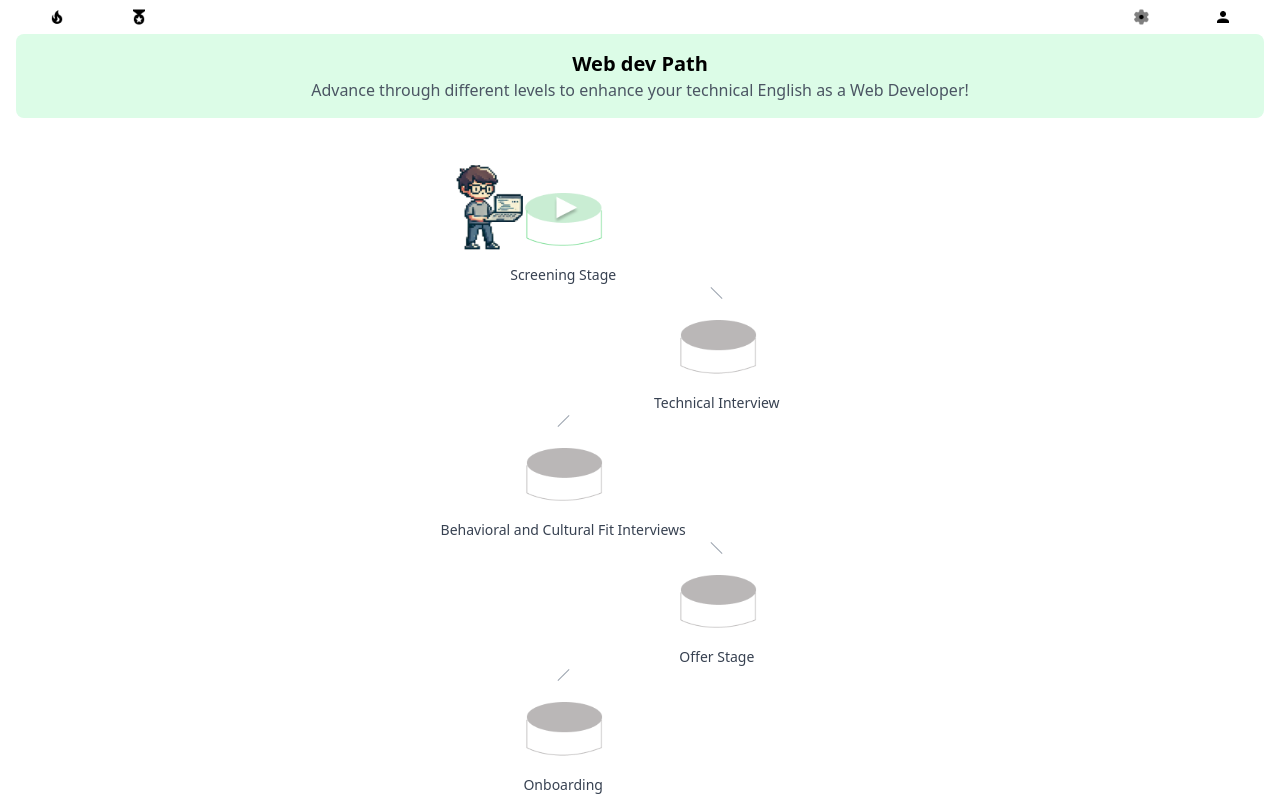
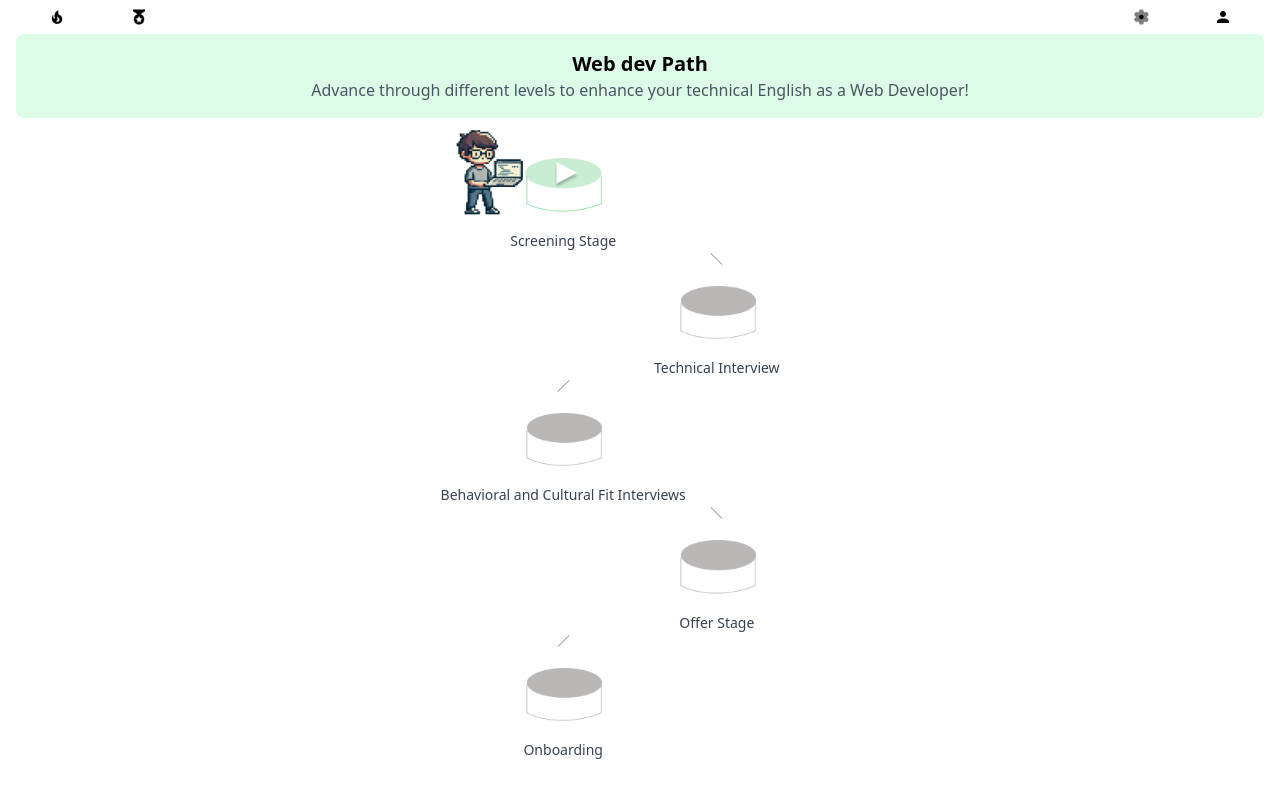
Before and after one commit to No-Country-simulation/equipo-c23-87-webapp, a Next.js app: page / in a window 1280 px wide. Built offline with nearby package versions, Linux system fonts and the light colour scheme.

Commit message:
style: Improve margin top of Path Container on Web Dev Path View

```diff
--- a/app/components/WebDevPath.tsx
+++ b/app/components/WebDevPath.tsx
@@ -41,9 +41,9 @@ export default function WebDevPath() {
       </div>
 
       {/* Path Container */}
-      <div className="w-full relative flex flex-col items-center mt-10 space-y-10">
+      <div className="w-full relative flex flex-col items-center">
         {/* Dashed Line & Steps */}
-        <div className="w-full flex flex-col items-center gap-8 mt-8">
+        <div className="w-full flex flex-col items-center gap-8 mt-[3%]">
         {
           steps.map((step, index) => {
             // Determine zigzag pattern
```
